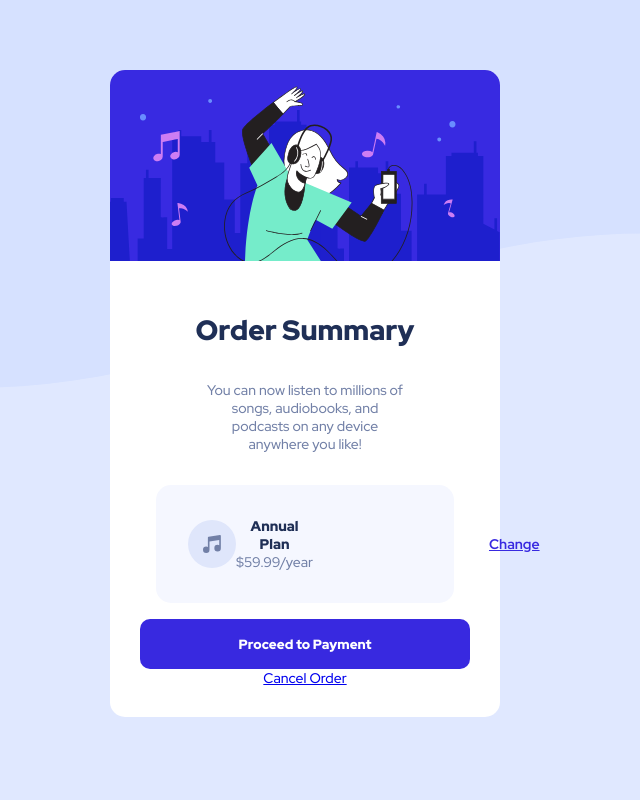
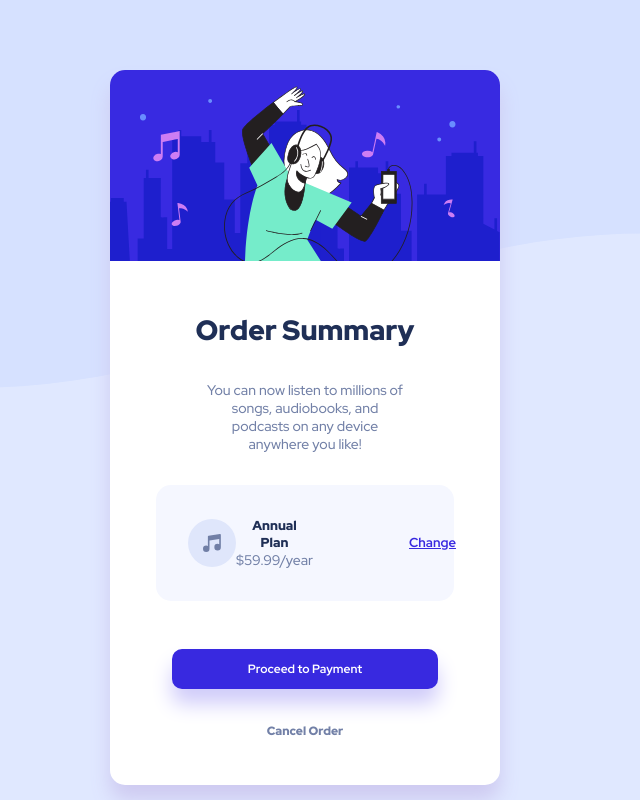
Before and after one commit to ishitaraina1807/Order_Summary_Component, a plain HTML site: page index.html in a window 1280 px wide. Shown: the whole page, without its empty margins (335-975 px from the left). Drawn offline with Linux system fonts and the light colour scheme.

Commit message:
Update styles.css

```diff
--- a/styles.css
+++ b/styles.css
@@ -22,6 +22,7 @@ body{
     margin: auto;
     margin-top: 70px;
     justify-content: space-between;
+    box-shadow: 0px 15px 20px hsl(246, 59%, 87%);
 
 }
 .img{
@@ -52,22 +53,25 @@ p {
     flex-direction: row;
     padding: 2rem;
     align-items: center;
+    justify-content: space-between;
+}
 
-}
 button{
     font-family: 'Red Hat Display', sans-serif;
-    font-weight: 900;
+    font-weight: 700;
     text-align: center;
     color: white;
     background-color: hsl(245, 75%, 52%);
     border:none;
     border-radius:10px;
-    height: 50px;
+    height: 40px;
     width: 100%;
+    font-size: 12px;
+    box-shadow: 0px 15px 20px hsl(246, 83%, 89%);
 }
 
 .price-plan{
-    margin: 4rem;
+    line-height: 20px;
 }
 .content{
     display: flex;
@@ -82,10 +86,37 @@ button{
     padding: 0rem 0.6rem;
     font-weight: 900;
     color: hsl(223, 47%, 23%);
+    font-size: 13px;
 }
 .change{
     text-decoration: underline;
     color: hsl(245, 75%, 52%);
     font-weight: 700;
-    padding-left: 11rem;
+    padding-left: 6rem;
+    font-size: 13px;
 }
+.order{
+    padding: 2rem;
+    font-size: 15px;
+}
+.order-delete {
+    text-decoration: none;
+    color: hsl(224, 23%, 55%);
+    font-weight: 900;
+    font-size: 12px;
+}
+.cancel{
+    padding-bottom: 1rem;
+}
+.change:hover{
+    cursor: pointer;
+    text-decoration: none;
+    color: hsl(245, 71%, 69%);
+}
+button:hover{
+    background-color:hsl(245, 71%, 69%) ;
+    cursor: pointer;
+}
+.order-delete:hover {
+    color: hsl(223, 47%, 23%);
+}
```
